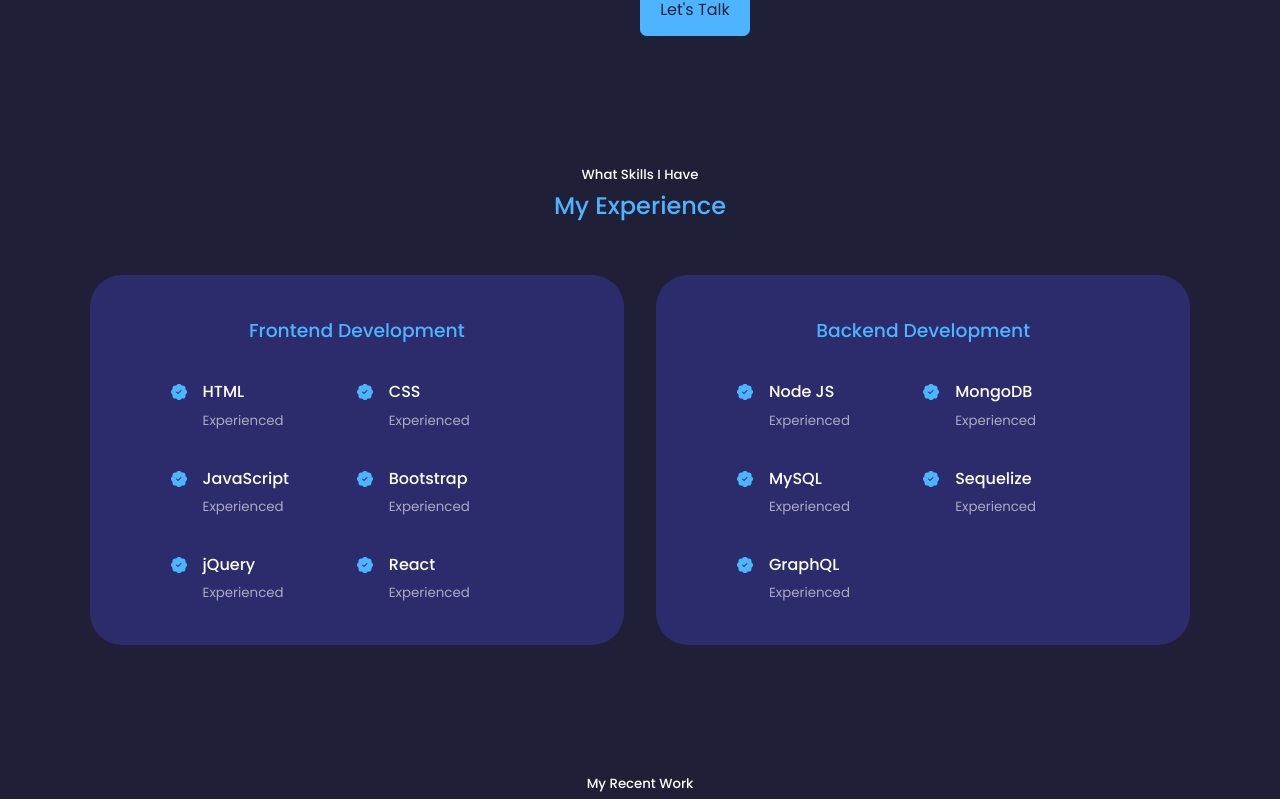
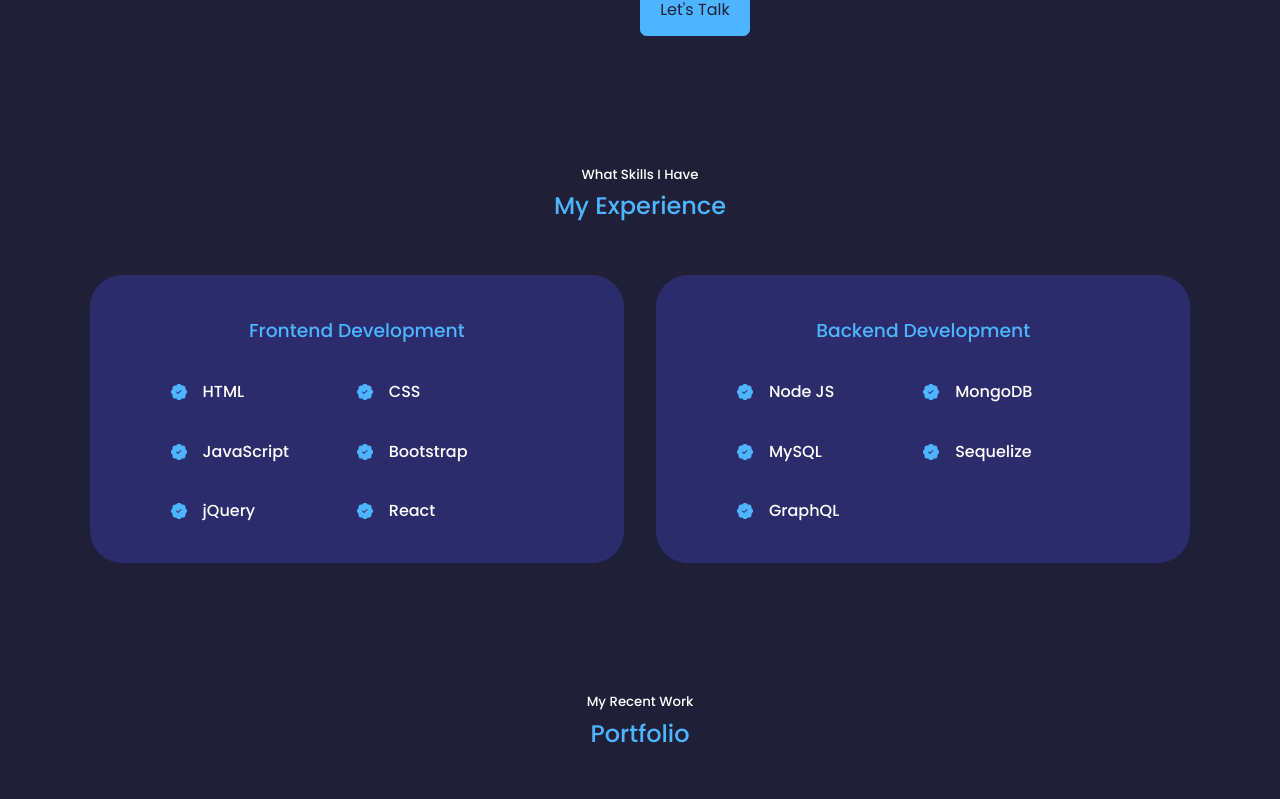
Before and after one commit to lilym036/final-portfolio, a React (Vite) app: page / in a window 1280 px wide. Shown: the part 1471-2270 px from the top of the page. Built offline with nearby package versions, Linux system fonts and the light colour scheme.

Commit message:
made styling changes

```diff
--- a/src/components/Experience/Experience.jsx
+++ b/src/components/Experience/Experience.jsx
@@ -16,42 +16,36 @@
               <BsFillPatchCheckFill className='experience_details-icon' />
               <div>
                 <h4>HTML</h4>
-                <small className='text-light'>Experienced</small>
               </div>
             </article>
             <article className='experience_details'>
               <BsFillPatchCheckFill className='experience_details-icon' />
               <div>
                 <h4>CSS</h4>
-                <small className='text-light'>Experienced</small>
               </div>
             </article>
             <article className='experience_details'>
               <BsFillPatchCheckFill className='experience_details-icon' />
               <div>
                 <h4>JavaScript</h4>
-                <small className='text-light'>Experienced</small>
               </div>
             </article>
             <article className='experience_details'>
               <BsFillPatchCheckFill className='experience_details-icon' />
               <div>
                 <h4>Bootstrap</h4>
-                <small className='text-light'>Experienced</small>
               </div>
             </article>
             <article className='experience_details'>
               <BsFillPatchCheckFill className='experience_details-icon' />
               <div>
                 <h4>jQuery</h4>
-                <small className='text-light'>Experienced</small>
               </div>
             </article>
             <article className='experience_details'>
               <BsFillPatchCheckFill className='experience_details-icon' />
               <div>
                 <h4>React</h4>
-                <small className='text-light'>Experienced</small>
               </div>
             </article>
 
@@ -65,35 +59,30 @@
               <BsFillPatchCheckFill className='experience_details-icon' />
               <div>
                 <h4>Node JS</h4>
-                <small className='text-light'>Experienced</small>
               </div>
             </article>
             <article className='experience_details'>
               <BsFillPatchCheckFill className='experience_details-icon' />
               <div>
                 <h4>MongoDB</h4>
-                <small className='text-light'>Experienced</small>
               </div>
             </article>
             <article className='experience_details'>
               <BsFillPatchCheckFill className='experience_details-icon' />
               <div>
                 <h4>MySQL</h4>
-                <small className='text-light'>Experienced</small>
               </div>
             </article>
             <article className='experience_details'>
               <BsFillPatchCheckFill className='experience_details-icon' />
               <div>
                 <h4>Sequelize</h4>
-                <small className='text-light'>Experienced</small>
               </div>
             </article>
             <article className='experience_details'>
               <BsFillPatchCheckFill className='experience_details-icon' />
               <div>
                 <h4>GraphQL</h4>
-                <small className='text-light'>Experienced</small>
               </div>
             </article>
           </div>
--- a/src/components/Nav/Nav.jsx
+++ b/src/components/Nav/Nav.jsx
@@ -6,6 +6,7 @@
 import {BiBook} from 'react-icons/bi'
 import {BiMessageDetail} from 'react-icons/bi'
 import {useState} from 'react'
+import {AiOutlineFolderOpen} from 'react-icons/ai'
 
 
 const Nav = () => {
@@ -15,6 +16,7 @@
     <a href= '#' onClick={() => setActiveNav('#')} className={activeNav === '#' ? 'active' : ''}><AiOutlineHome /></a>
     <a href= '#about' onClick={() => setActiveNav('#about')} className={activeNav === '#about' ? 'active' : ''}><AiOutlineUser /></a>
     <a href= '#experience' onClick={() => setActiveNav('#experience')} className={activeNav === '#experience' ? 'active' : ''}><BiBook /></a>
+    <a href= '#portfolio' onClick={() => setActiveNav('#portfolio')} className={activeNav === '#portfolio' ? 'active' : ''}><AiOutlineFolderOpen /></a>
     <a href= '#contact' onClick={() => setActiveNav('#contact')} className={activeNav === '#contact' ? 'active' : ''}><BiMessageDetail /></a>
    </nav>
   )
```
